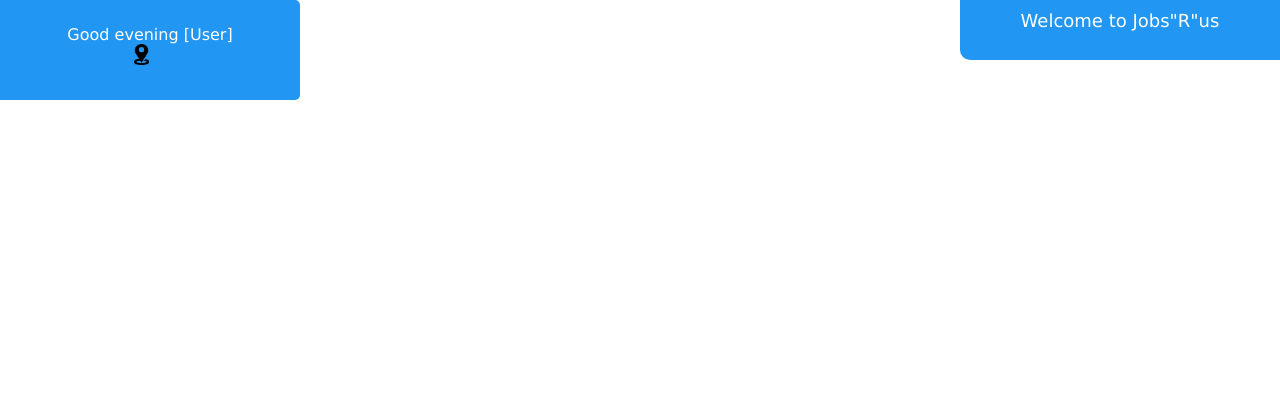
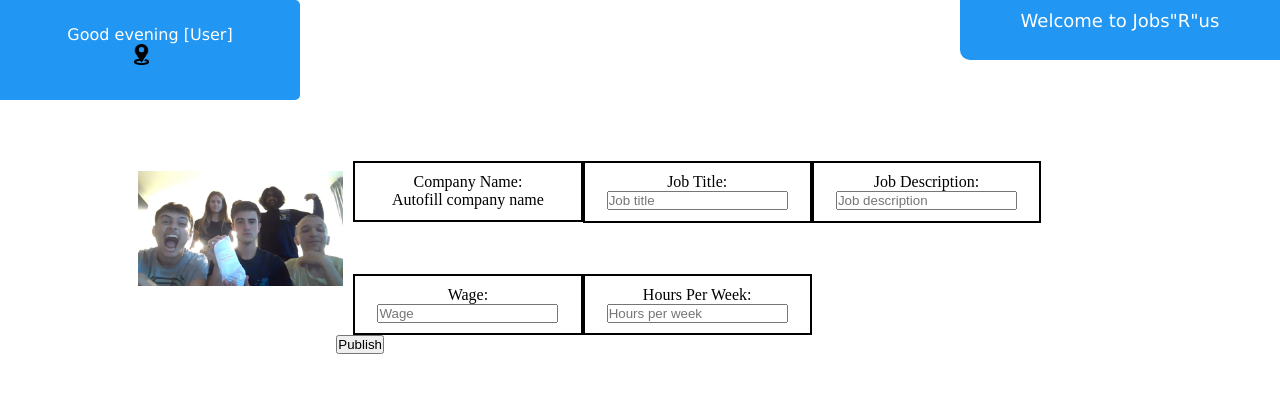
Before and after one commit to Owen-SS/Software-Engineering-Assignment, a Flask app: page /employer in a window 1280 px wide. Shown: the top 393 px of the page. Run offline with Flask 2, Linux system fonts and the light colour scheme.

Commit message:
Added employer view html and css

```diff
--- /dev/null
+++ b/static/css/employer.css
@@ -0,0 +1,42 @@
+#job{
+    transition: 0.3s;
+    margin-top: 10px;
+    background-color: white;
+    text-align: center;
+    margin-left: auto;
+    margin-right: auto;
+    width: 80%;
+    height: 22%;
+    border-radius: 5px;
+    overflow: hidden;
+}
+
+#job:hover{
+    cursor: pointer;
+    transition: 0.3s;
+    background-color: rgb(230, 230, 230);
+    padding-right: 10px;
+    padding-left: 10px;
+}
+
+#job img{
+    float: left;
+    padding: 1%;
+    margin-top: 5%;
+    width: 20%;
+    height: 80%;
+}
+
+#job .company-name, .job-title, .job-description, .wage, .hours-per-week{
+    float: left;
+    padding: 1%;
+    margin-top: 5%;
+    border: 2px;
+    border-style: solid;
+    width: 20%;
+}
+
+#job .company-name{
+    width: 20%;
+    border-color: black;
+}
--- a/static/css/style.css
+++ b/static/css/style.css
@@ -249,6 +249,10 @@ body {
     cursor: pointer;
 }
 
+.container button {
+    float: right;
+}
+
 /* Create a custom radio button */
 .checkmark {
     transition: 0.2s;
--- a/templates/employer.html
+++ b/templates/employer.html
@@ -5,6 +5,7 @@
     <meta http-equiv="X-UA-Compatible" content="IE=edge">
     <meta name="viewport" content="width=device-width, initial-scale=1.0">
     <link rel="stylesheet" href="../static/css/style.css">
+    <link rel="stylesheet" href="../static/css/employer.css">
     <script src="../static/js/script.js"></script>
     <title>Jobs"R"us</title>
 </head>
@@ -12,12 +13,43 @@
     <div id="top">
         <p id="title"> Welcome to Jobs"R"us </p>
     </div>
+
     <div id="user">
         <div id = "TextUser">
         <p>Good evening [User]</p>
         <p class="location"><img src="../static/icons/location-icon.png" onclick="getLocation()"></p>
+        </div>
     </div>
+
+
+    <div id="job">
+
+        <img src="../static/icons/epic.jpg">
+
+        <div class="company-name">Company Name:
+            <p>Autofill company name</p>
+        </div>
+
+        <div class="job-title">Job Title:
+            <input type="text" placeholder="Job title">
+        </div>
+
+        <div class="job-description">Job Description:
+            <input type="text" placeholder="Job description">
+        </div>
+
+        <div class="wage">Wage:
+            <input type="text" placeholder="Wage">
+        </div>
+
+        <div class="hours-per-week">Hours Per Week:
+            <input type="text" placeholder="Hours per week">
+        </div>
     </div>
+
+    <label class="container">
+        <button type="button">Publish</button>
+    </label>
 
 
 </body>
```
Also changed, not shown: static/icons/epic.jpg (added).
